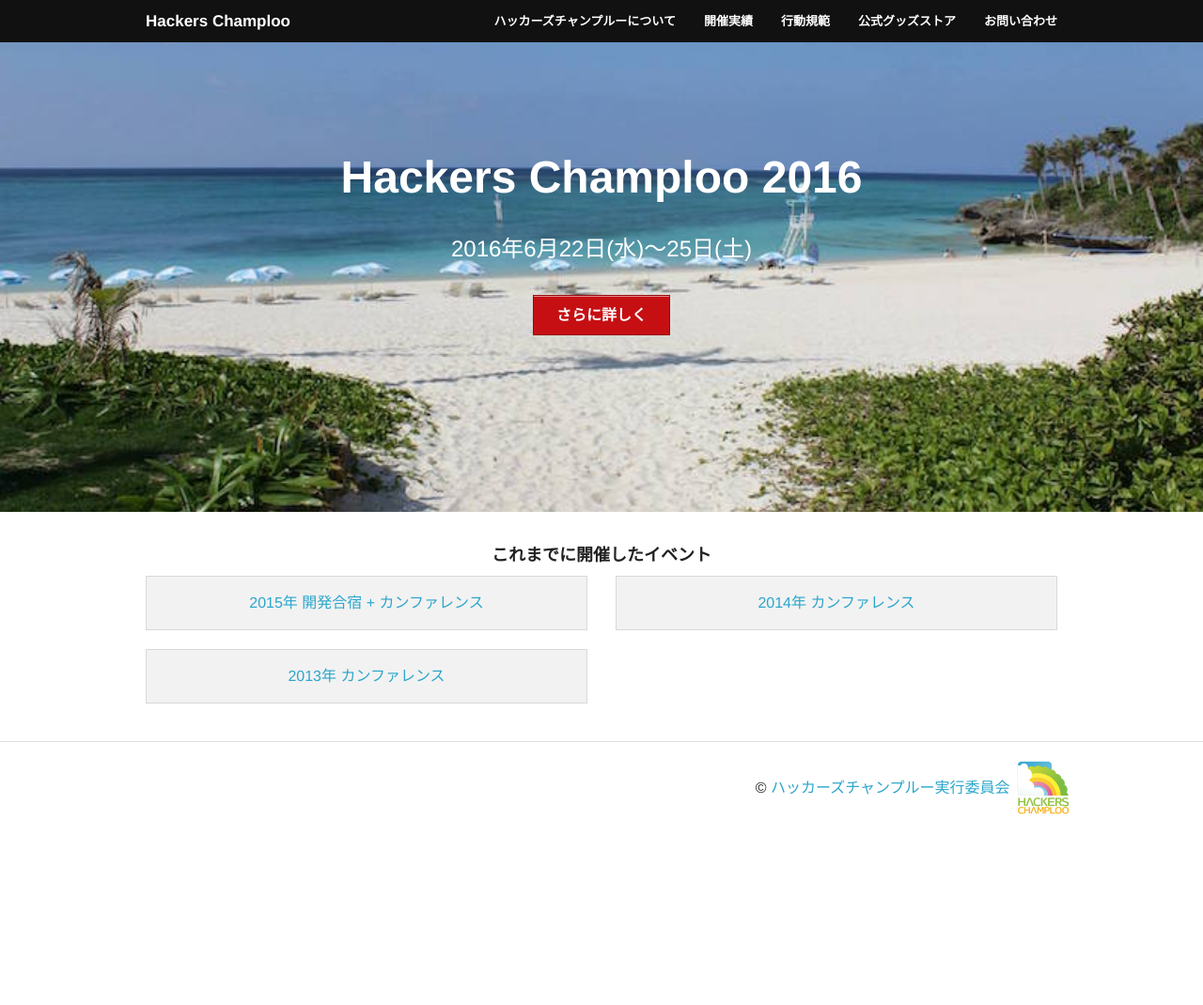
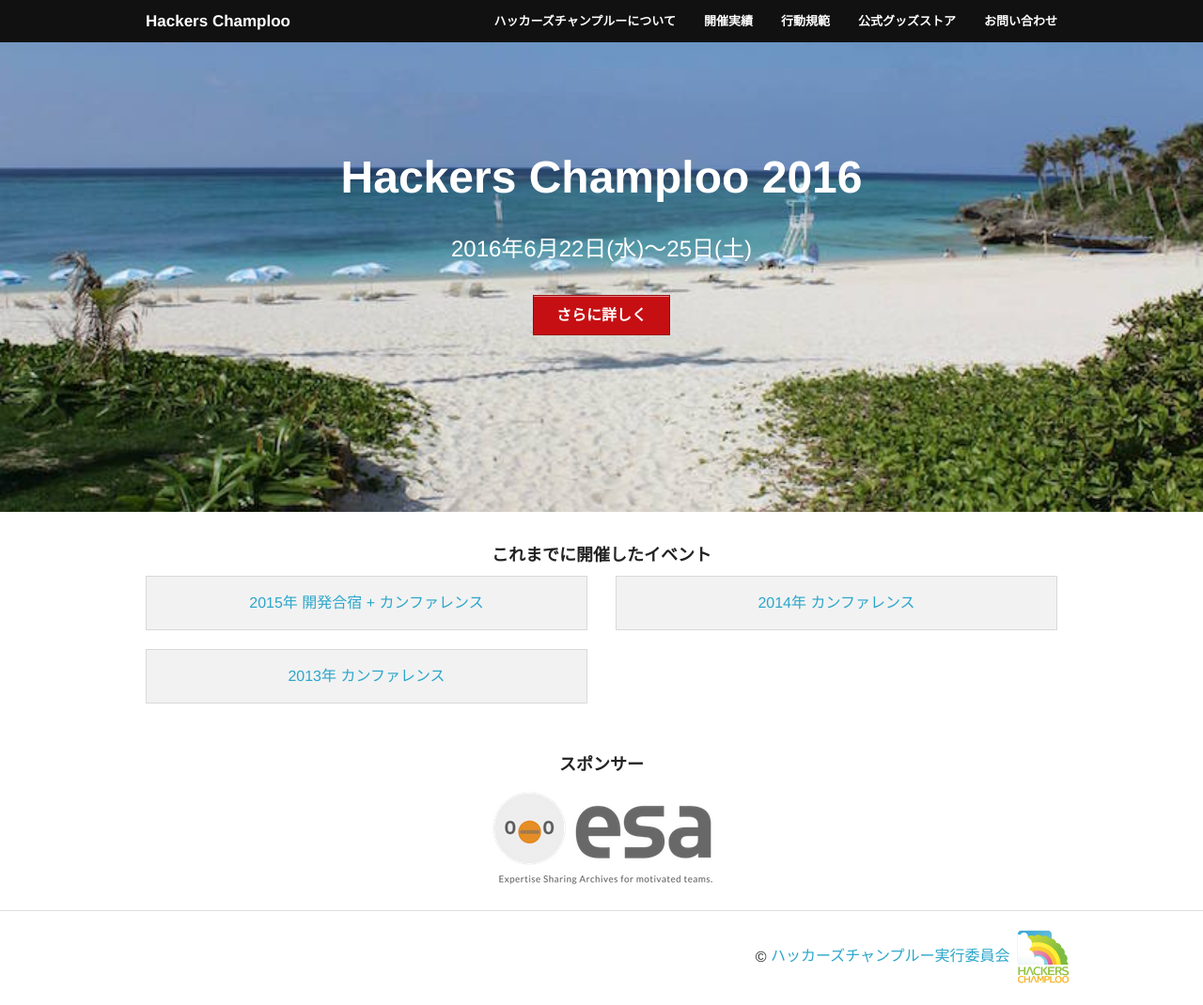
Before and after one commit to hackers-champloo/hackers-champloo.github.io, a Jekyll site: the page built from index.md, in a window 1280 px wide and 1070 px high. Shown: the whole window at 94% size. Built offline with Jekyll 4.4.1, drawn with Linux system fonts in a browser that asks for light colours.

Commit message:
スポンサーとして esa LLC さんを追加 :pray:

```diff
--- a/_layouts/landing.html
+++ b/_layouts/landing.html
@@ -52,6 +52,21 @@
         </div>
     </div>
 
+    <div class="container row">
+        <div class="large-10 large-centered text-center columns">
+            <h2>スポンサー</h2>
+        </div>
+        <div class="large-10 large-centered text-center columns">
+            {% for sponsor in page.sponsors %}
+                <div>
+                    <a href="{{ sponsor.url }}" target="_blank">
+                        <img src="{{ sponsor.logo }}" title="{{ sponsor.name }}">
+                    </a>
+                </div>
+            {% endfor %}
+        </div>
+    </div>
+
     {% include footer.html %}
 </body>
 </html>
--- a/index.md
+++ b/index.md
@@ -1,3 +1,7 @@
 ---
 layout: landing
+sponsors:
+    - name: esa LLC
+      url: https://esa.io/
+      logo: /img/2016/esa-logo.png
 ---
```
